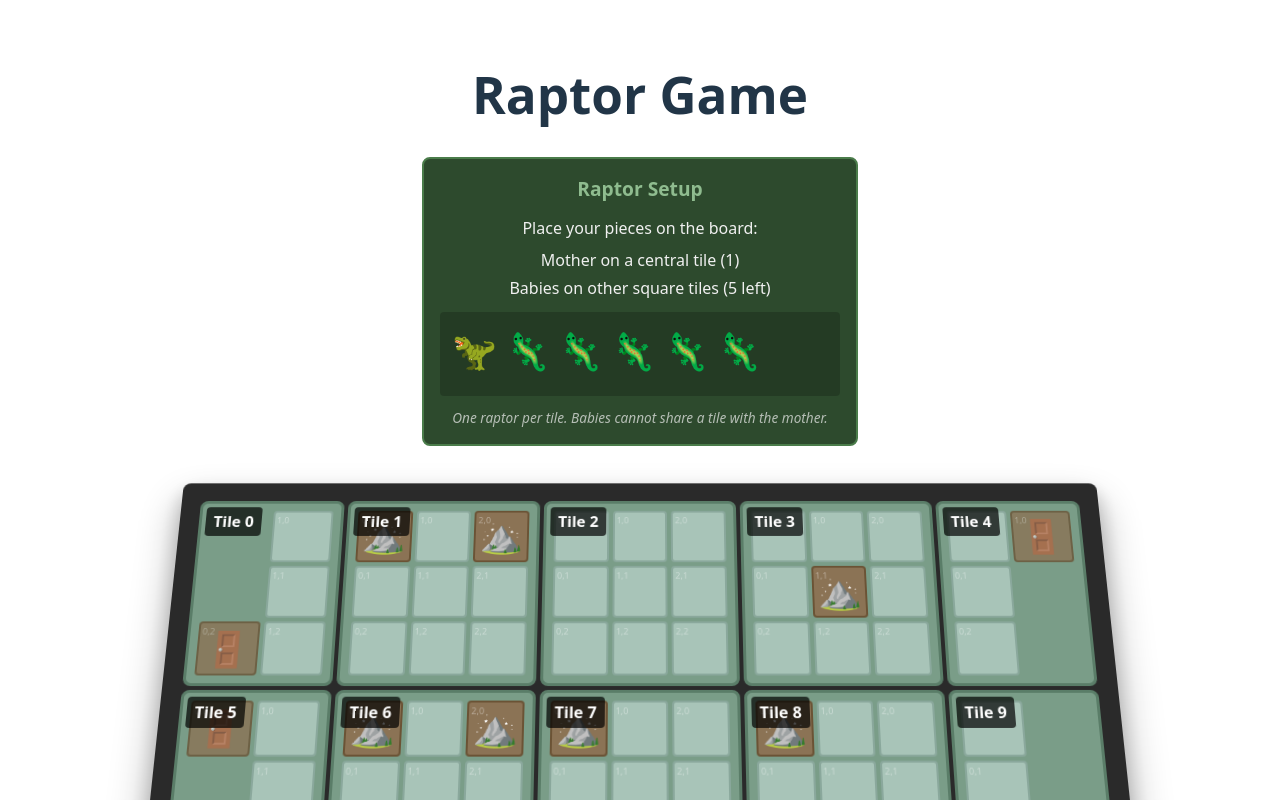
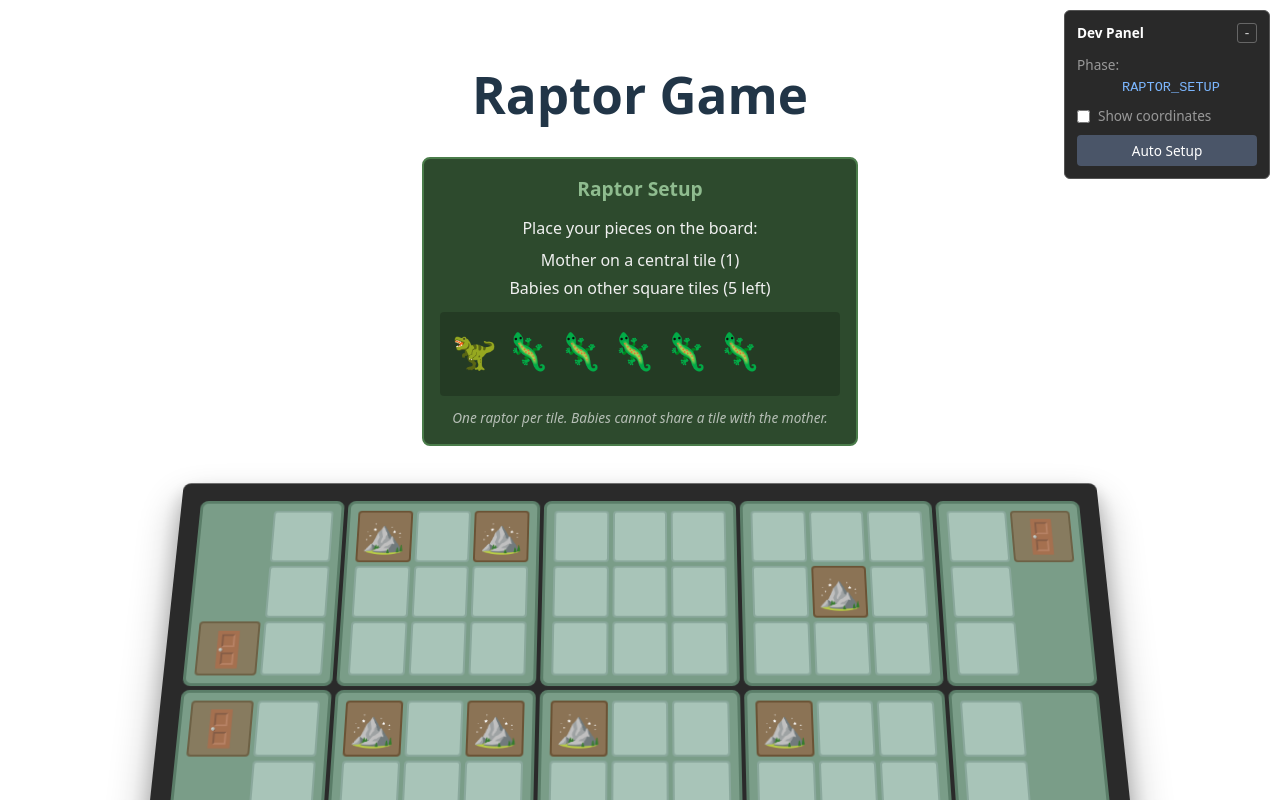
Before and after one commit to pooriajr/raptor, a React (Vite) app: page / in a window 1280 px wide. Shown: the top 800 px of the page. Built offline with nearby package versions, Linux system fonts and the light colour scheme.

Commit message:
Add DevPanel for development tools
- Fixed position panel in top-right corner (collapsible)
- Shows current game phase
- Toggle to show/hide tile labels and space coordinates
- Auto Setup button to quickly place all pieces during setup
- Coordinates hidden by default
- 75 tests passing

```diff
--- a/src/App.tsx
+++ b/src/App.tsx
@@ -1,7 +1,8 @@
 import "./App.css";
-import { useReducer } from "react";
+import { useReducer, useState } from "react";
 
 import Board from "./Board.tsx";
+import DevPanel from "./DevPanel.tsx";
 import { GameContext } from "./state/GameContext.tsx";
 import { gameReducer } from "./state/gameReducer.ts";
 import { createInitialGameState } from "./types/gameState.ts";
@@ -12,11 +13,16 @@ function App() {
     null,
     createInitialGameState,
   );
+  const [showCoordinates, setShowCoordinates] = useState(false);
 
   return (
     <GameContext.Provider value={{ state, dispatch }}>
       <h1>Raptor Game</h1>
-      <Board />
+      <Board showCoordinates={showCoordinates} />
+      <DevPanel
+        showCoordinates={showCoordinates}
+        onToggleCoordinates={setShowCoordinates}
+      />
     </GameContext.Provider>
   );
 }
--- a/src/Board.tsx
+++ b/src/Board.tsx
@@ -32,7 +32,11 @@ function adaptPieceForRender(piece: PieceState) {
   };
 }
 
-function Board() {
+interface BoardProps {
+  showCoordinates?: boolean;
+}
+
+function Board({ showCoordinates = false }: BoardProps) {
   const { state, dispatch } = useGame();
 
   const [draggedPieceId, setDraggedPieceId] = useState<string | null>(null);
@@ -275,6 +279,7 @@ function Board() {
               tile={tile}
               pieces={piecesOnTile}
               validMoves={validMovesOnTile}
+              showCoordinates={showCoordinates}
               onMouseDown={handleMouseDown}
               onMouseUp={handleMouseUp}
               onDragStart={handleDragStart}
--- /dev/null
+++ b/src/DevPanel.css
@@ -0,0 +1,94 @@
+.DevPanel {
+  position: fixed;
+  top: 10px;
+  right: 10px;
+  background-color: rgba(30, 30, 30, 0.95);
+  border: 1px solid #555;
+  border-radius: 6px;
+  padding: 0.75rem;
+  color: #ccc;
+  font-size: 0.85rem;
+  min-width: 180px;
+  z-index: 1000;
+}
+
+.DevPanel.collapsed {
+  padding: 0.5rem 0.75rem;
+  min-width: auto;
+  cursor: pointer;
+  opacity: 0.7;
+}
+
+.DevPanel.collapsed:hover {
+  opacity: 1;
+}
+
+.DevPanel .header {
+  display: flex;
+  justify-content: space-between;
+  align-items: center;
+  margin-bottom: 0.75rem;
+  font-weight: bold;
+  color: #fff;
+}
+
+.DevPanel .collapse-btn {
+  background: none;
+  border: 1px solid #666;
+  color: #ccc;
+  width: 20px;
+  height: 20px;
+  border-radius: 3px;
+  cursor: pointer;
+  font-size: 14px;
+  line-height: 1;
+  padding: 0;
+}
+
+.DevPanel .collapse-btn:hover {
+  background-color: #444;
+}
+
+.DevPanel .section {
+  margin-bottom: 0.5rem;
+}
+
+.DevPanel .section:last-child {
+  margin-bottom: 0;
+}
+
+.DevPanel label {
+  color: #999;
+  display: flex;
+  align-items: center;
+  gap: 0.5rem;
+}
+
+.DevPanel .value {
+  color: #7cb7ff;
+  font-family: monospace;
+  margin-left: 0.5rem;
+}
+
+.DevPanel input[type="checkbox"] {
+  margin: 0;
+}
+
+.DevPanel .auto-setup-btn {
+  width: 100%;
+  padding: 0.4rem 0.75rem;
+  background-color: #4a5568;
+  border: none;
+  border-radius: 4px;
+  color: #fff;
+  cursor: pointer;
+  font-size: 0.85rem;
+}
+
+.DevPanel .auto-setup-btn:hover {
+  background-color: #5a6578;
+}
+
+.DevPanel .auto-setup-btn:active {
+  background-color: #3a4558;
+}
--- /dev/null
+++ b/src/DevPanel.tsx
@@ -0,0 +1,124 @@
+import { useState } from "react";
+import "./DevPanel.css";
+import { useGame } from "./state/GameContext.tsx";
+
+interface DevPanelProps {
+  showCoordinates: boolean;
+  onToggleCoordinates: (show: boolean) => void;
+}
+
+function DevPanel({ showCoordinates, onToggleCoordinates }: DevPanelProps) {
+  const { state, dispatch } = useGame();
+  const [collapsed, setCollapsed] = useState(false);
+
+  const handleAutoSetup = () => {
+    if (state.phase !== "RAPTOR_SETUP" && state.phase !== "SCIENTIST_SETUP") {
+      return;
+    }
+
+    const squareTiles = state.tiles.filter((t) => t.shape === "square");
+    const lTiles = state.tiles.filter((t) => t.shape === "L");
+
+    // Place mother on tile 2 if not placed
+    if (state.phase === "RAPTOR_SETUP" && state.holdingPen.mother > 0) {
+      const tile2 = squareTiles.find((t) => t.id === 2)!;
+      const space = tile2.spaces.find((s) => !s.hasMountain)!;
+      dispatch({
+        type: "PLACE_MOTHER",
+        tileId: 2,
+        x: space.coordinate.x,
+        y: space.coordinate.y,
+      });
+    }
+
+    // Place babies on remaining square tiles
+    if (state.phase === "RAPTOR_SETUP") {
+      const tilesForBabies = squareTiles.filter((t) => t.id !== 2);
+      let babiesPlaced = state.pieces.filter((p) => p.type === "baby").length;
+
+      for (const tile of tilesForBabies) {
+        if (babiesPlaced >= 5) break;
+        const hasRaptor = state.pieces.some(
+          (p) => (p.type === "mother" || p.type === "baby") && p.tileId === tile.id
+        );
+        if (hasRaptor) continue;
+
+        const space = tile.spaces.find((s) => !s.hasMountain)!;
+        dispatch({
+          type: "PLACE_BABY",
+          tileId: tile.id,
+          x: space.coordinate.x,
+          y: space.coordinate.y,
+        });
+        babiesPlaced++;
+      }
+    }
+
+    // Place scientists on L-tiles
+    if (state.phase === "SCIENTIST_SETUP") {
+      let scientistsPlaced = state.pieces.filter((p) => p.type === "scientist").length;
+
+      for (const tile of lTiles) {
+        if (scientistsPlaced >= 4) break;
+        const hasScientist = state.pieces.some(
+          (p) => p.type === "scientist" && p.tileId === tile.id
+        );
+        if (hasScientist) continue;
+
+        const space = tile.spaces.find((s) => !s.isExit && !s.isUnusable)!;
+        dispatch({
+          type: "PLACE_SCIENTIST",
+          tileId: tile.id,
+          x: space.coordinate.x,
+          y: space.coordinate.y,
+        });
+        scientistsPlaced++;
+      }
+    }
+  };
+
+  if (collapsed) {
+    return (
+      <div className="DevPanel collapsed" onClick={() => setCollapsed(false)}>
+        Dev
+      </div>
+    );
+  }
+
+  const isSetupPhase = state.phase === "RAPTOR_SETUP" || state.phase === "SCIENTIST_SETUP";
+
+  return (
+    <div className="DevPanel">
+      <div className="header">
+        <span>Dev Panel</span>
+        <button className="collapse-btn" onClick={() => setCollapsed(true)}>-</button>
+      </div>
+
+      <div className="section">
+        <label>Phase:</label>
+        <span className="value">{state.phase}</span>
+      </div>
+
+      <div className="section">
+        <label>
+          <input
+            type="checkbox"
+            checked={showCoordinates}
+            onChange={(e) => onToggleCoordinates(e.target.checked)}
+          />
+          Show coordinates
+        </label>
+      </div>
+
+      {isSetupPhase && (
+        <div className="section">
+          <button className="auto-setup-btn" onClick={handleAutoSetup}>
+            Auto Setup
+          </button>
+        </div>
+      )}
+    </div>
+  );
+}
+
+export default DevPanel;
--- a/src/Tile.tsx
+++ b/src/Tile.tsx
@@ -15,6 +15,7 @@ interface TileProps {
   tile: TileType;
   pieces: AdaptedPiece[];
   validMoves: Array<{ tileId: number; x: number; y: number }>;
+  showCoordinates?: boolean;
   onMouseDown: (pieceId: string) => void;
   onMouseUp: () => void;
   onDragStart: (pieceId: string) => void;
@@ -26,6 +27,7 @@ function Tile({
   tile,
   pieces,
   validMoves,
+  showCoordinates = false,
   onMouseDown,
   onMouseUp,
   onDragStart,
@@ -69,7 +71,7 @@ function Tile({
       data-exit-position={tile.shape === "L" ? tile.exitPosition : undefined}
     >
       {/* Show tile number for debugging */}
-      <div className="tile-label">Tile {tile.id}</div>
+      {showCoordinates && <div className="tile-label">Tile {tile.id}</div>}
 
       {/* Render all spaces in this tile */}
       <div className="spaces-grid">
@@ -114,9 +116,11 @@ function Tile({
               }
             >
               {/* Show coordinates for debugging */}
-              <span className="coord">
-                {space.coordinate.x},{space.coordinate.y}
-              </span>
+              {showCoordinates && (
+                <span className="coord">
+                  {space.coordinate.x},{space.coordinate.y}
+                </span>
+              )}
               {space.hasMountain && <span className="mountain">⛰️</span>}
               {space.isExit && <span className="exit">🚪</span>}
               {pieceOnSpace && (
```
